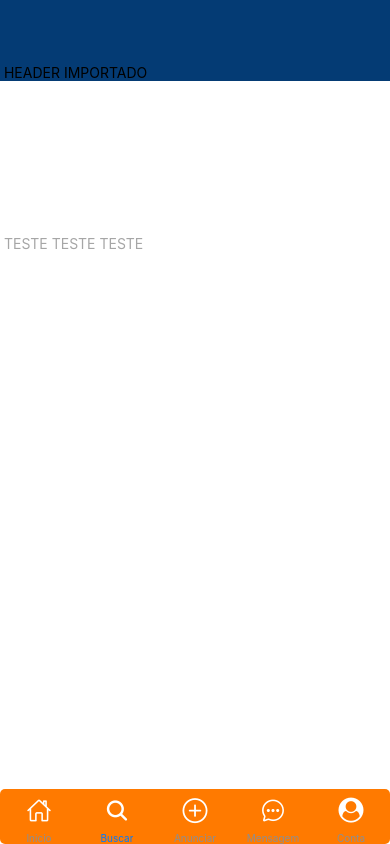
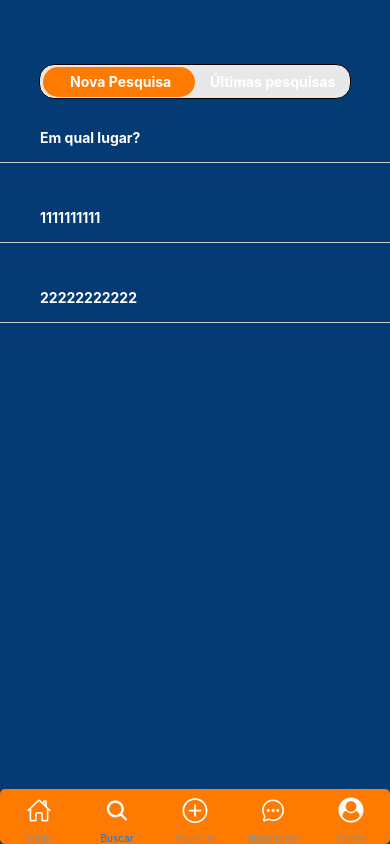
Before and after one commit to CarlosAmaralCM/App-Expo-FMF, a React Native app: screen /Buscar in a window 390 px wide. Built offline with nearby package versions, Linux system fonts and the light colour scheme.

Commit message:
adicao de botao switch na page Buscar e divisorias das divs

```diff
--- a/src/pages/Buscar/index.js
+++ b/src/pages/Buscar/index.js
@@ -1,36 +1,137 @@
 import { StatusBar } from 'expo-status-bar';
-import { Button, StyleSheet, Text, View, Image } from 'react-native';
+import { useState } from 'react';
+import { Button, StyleSheet, Text, View, Image, ScrollView, TouchableOpacity } from 'react-native';
 import Header from '../../components/Header'
 
+const statusBarHeight = StatusBar.currentHeight ? StatusBar.currentHeight + 55 : 64;
+
 export default function Buscar() {
+  const [selectedTab, setSelectedTab]=useState(0);
   return (
-
-    <View style={styles.container}>
-      <Header></Header>
-    <Text style={styles.nameCent}> Segunda pagina </Text>
-    <Text style={styles.subCent}> TESTE TESTE TESTE</Text>
-    </View>
-
-
+    <ScrollView style={styles.container}>
+      <View style={styles.header}>
+          <View style={styles.subHeader}>
+            <View style={styles.switch}>
+              <TouchableOpacity style={{width: '50%',
+              height: 30,
+              backgroundColor: selectedTab == 0 ? '#FF7A00' : '#E9E8E8',
+              borderRadius: 15,
+              justifyContent: 'center',
+              alignItems: 'center'}}
+              onPress={() => {
+                setSelectedTab(0);
+              }}>
+                <Text style={styles.subCent}> Nova Pesquisa</Text>
+              </TouchableOpacity>
+              <TouchableOpacity style={{width: '50%',
+              height: 30,
+              backgroundColor: selectedTab == 1 ? '#FF7A00' : '#E9E8E8',
+              borderRadius: 15,
+              justifyContent: 'center',
+              alignItems: 'center'}}
+              onPress={() => {
+                setSelectedTab(1);
+              }}>
+                <Text style={styles.subCent}> Últimas pesquisas</Text>
+              </TouchableOpacity>
+            </View>
+          </View>
+        </View>
+        <View style={styles.div}>
+          <View>
+            <Text style={styles.subCent}>Em qual lugar?</Text>
+          </View>
+        </View>
+        <View style={styles.divider}></View>
+        <View style={styles.div}>
+          <View>
+            <Text style={styles.subCent}>1111111111</Text>
+          </View>
+        </View>
+        <View style={styles.divider}></View>
+        <View style={styles.div}>
+          <View>
+            <Text style={styles.subCent}>22222222222</Text>
+          </View>
+        </View>
+        <View style={styles.divider}></View>
+    </ScrollView>
   );
 }
 const styles = StyleSheet.create({
   container: {
     flex: 1,
-    backgroundColor: '#FFFFFF',
+    backgroundColor: '#043B74',
     //alignItems: 'center',
     //justifyContent: 'center',
-    //paddingTop: 230,
+    //paddingTop: 100,
   },
   nameCent: {
     fontSize: 64,
     fontWeight: 'bold',
     textAlign:'center',
-    color: '#FFFFFF',
+    color: '#A6A6A6',
   },
-  subCent:{
+  subCent: {
     fontSize:14,
-    //fontWeight: 'bold',
-    color: '#A6A6A6'
+    fontWeight: 'bold',
+    color: '#FFFFFF'
   },
+  subContainer: {
+    paddingTop: 10,
+    alignSelf:'center',
+    flex:1,
+    width: '100%',
+    height: 500,
+    marginBottom: 15,
+    backgroundColor: '#043B74',
+    alignItems:' center',
+    justifyContent: 'center',
+  },
+  subContent: {
+    borderRadius: 25,
+    width: '100%',
+    height: 250,
+    backgroundColor:'#FFFFFF'
+  },
+  content: {
+    borderRadius: 25,
+    width: '100%',
+    height: 500,
+    backgroundColor:'#FF7A00'
+  },
+  header:{
+    backgroundColor: '#043B74',
+    paddingTop: statusBarHeight,
+    //alignItems: 'center',
+    //justifyContent: 'center'
+  },
+  subHeader:{
+    flex:1,
+    justifyContent: 'center',
+    alignItems: 'center',
+  },
+  switch:{
+    width:'80%',
+    height: 35,
+    borderWidth: 0.5,
+    backgroundColor: '#E9E8E8',
+    borderRadius: 15,
+    flexDirection:'row',
+    alignItems: 'center',
+    paddingLeft: 3,
+    paddingRight: 3,
+  },
+  div:{
+    backgroundColor: '#043B74',
+    paddingTop: 30,
+    paddingLeft: 40,
+    //alignItems: 'center',
+    //justifyContent: 'center'
+  },
+  divider:{
+    height: 1,
+    backgroundColor: '#ccc',
+    marginVertical: 16
+  }
 });
```
